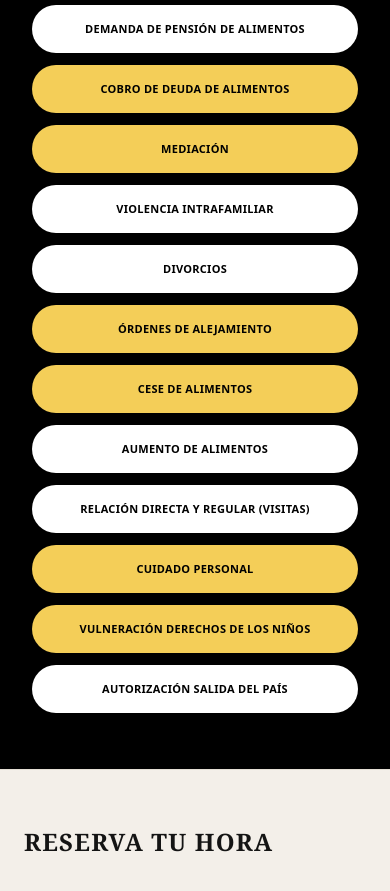
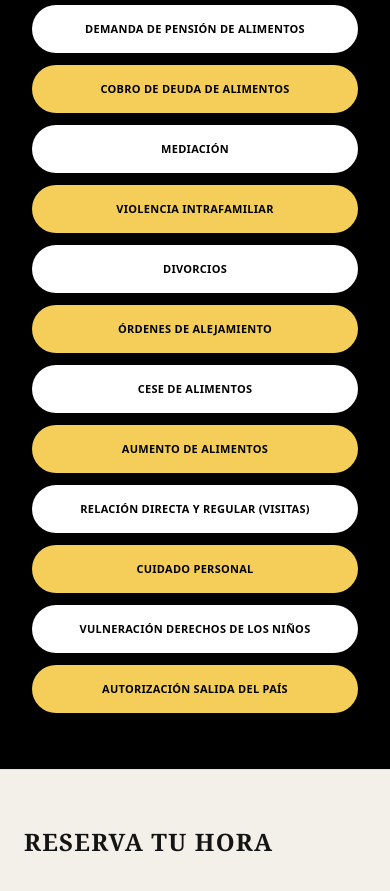
Before and after one commit to prucciabogada-ship-it/abogadadefamilias, a React (Vite) app: page / in a window 390 px wide. Shown: the part 2360-3251 px from the top of the page. Built offline with nearby package versions, Linux system fonts and the light colour scheme; grey boxes are pictures that could not be loaded; a web font is replaced by a local one.

Commit message:
Update App.tsx

```diff
--- a/src/App.tsx
+++ b/src/App.tsx
@@ -196,7 +196,7 @@ export default function App() {
           </div>
         </section>
 
-        {/* SECCIÓN 3: NUESTROS SERVICIOS */}
+        {/* SECCIÓN 3: NUESTROS SERVICIOS (COLOR RESPONSIVO MÓVIL vs DESKTOP) */}
         <section id="servicios" className="bg-black text-white px-8 sm:px-12 lg:px-14 py-14 sm:py-20">
           <div className="grid grid-cols-1 md:grid-cols-12 gap-8 sm:gap-10 items-start">
             <div className="md:col-span-5 space-y-6">
@@ -216,41 +216,63 @@ export default function App() {
             </div>
 
             <div className="md:col-span-7 grid grid-cols-1 sm:grid-cols-2 gap-3 pt-2">
-              {/* CAMBIADO A BLANCO CON TEXTO NEGRO */}
-              <div className="flex items-center justify-center px-4 py-3 bg-white text-black rounded-full text-center text-[11px] sm:text-[12px] font-bold uppercase tracking-wide leading-tight min-h-[48px] shadow-sm">
+              {/* 1. Blanco en Móvil / Blanco en Desktop */}
+              <div className="flex items-center justify-center px-4 py-3 bg-white sm:bg-white text-black rounded-full text-center text-[11px] sm:text-[12px] font-bold uppercase tracking-wide leading-tight min-h-[48px] shadow-sm">
                 DEMANDA DE PENSIÓN DE ALIMENTOS
               </div>
-              <div className="flex items-center justify-center px-4 py-3 bg-[#F4CE58] text-black rounded-full text-center text-[11px] sm:text-[12px] font-bold uppercase tracking-wide leading-tight min-h-[48px] shadow-sm">
+
+              {/* 2. Amarillo en Móvil / Amarillo en Desktop */}
+              <div className="flex items-center justify-center px-4 py-3 bg-[#F4CE58] sm:bg-[#F4CE58] text-black rounded-full text-center text-[11px] sm:text-[12px] font-bold uppercase tracking-wide leading-tight min-h-[48px] shadow-sm">
                 COBRO DE DEUDA DE ALIMENTOS
               </div>
-              <div className="flex items-center justify-center px-4 py-3 bg-[#F4CE58] text-black rounded-full text-center text-[11px] sm:text-[12px] font-bold uppercase tracking-wide leading-tight min-h-[48px] shadow-sm">
+
+              {/* 3. Blanco en Móvil / Amarillo en Desktop */}
+              <div className="flex items-center justify-center px-4 py-3 bg-white sm:bg-[#F4CE58] text-black rounded-full text-center text-[11px] sm:text-[12px] font-bold uppercase tracking-wide leading-tight min-h-[48px] shadow-sm">
                 MEDIACIÓN
               </div>
-              <div className="flex items-center justify-center px-4 py-3 bg-white text-black rounded-full text-center text-[11px] sm:text-[12px] font-bold uppercase tracking-wide leading-tight min-h-[48px] shadow-sm">
+
+              {/* 4. Amarillo en Móvil / Blanco en Desktop */}
+              <div className="flex items-center justify-center px-4 py-3 bg-[#F4CE58] sm:bg-white text-black rounded-full text-center text-[11px] sm:text-[12px] font-bold uppercase tracking-wide leading-tight min-h-[48px] shadow-sm">
                 VIOLENCIA INTRAFAMILIAR
               </div>
-              <div className="flex items-center justify-center px-4 py-3 bg-white text-black rounded-full text-center text-[11px] sm:text-[12px] font-bold uppercase tracking-wide leading-tight min-h-[48px] shadow-sm">
+
+              {/* 5. Blanco en Móvil / Blanco en Desktop */}
+              <div className="flex items-center justify-center px-4 py-3 bg-white sm:bg-white text-black rounded-full text-center text-[11px] sm:text-[12px] font-bold uppercase tracking-wide leading-tight min-h-[48px] shadow-sm">
                 DIVORCIOS
               </div>
-              <div className="flex items-center justify-center px-4 py-3 bg-[#F4CE58] text-black rounded-full text-center text-[11px] sm:text-[12px] font-bold uppercase tracking-wide leading-tight min-h-[48px] shadow-sm">
+
+              {/* 6. Amarillo en Móvil / Amarillo en Desktop */}
+              <div className="flex items-center justify-center px-4 py-3 bg-[#F4CE58] sm:bg-[#F4CE58] text-black rounded-full text-center text-[11px] sm:text-[12px] font-bold uppercase tracking-wide leading-tight min-h-[48px] shadow-sm">
                 ÓRDENES DE ALEJAMIENTO
               </div>
-              <div className="flex items-center justify-center px-4 py-3 bg-[#F4CE58] text-black rounded-full text-center text-[11px] sm:text-[12px] font-bold uppercase tracking-wide leading-tight min-h-[48px] shadow-sm">
+
+              {/* 7. Blanco en Móvil / Amarillo en Desktop */}
+              <div className="flex items-center justify-center px-4 py-3 bg-white sm:bg-[#F4CE58] text-black rounded-full text-center text-[11px] sm:text-[12px] font-bold uppercase tracking-wide leading-tight min-h-[48px] shadow-sm">
                 CESE DE ALIMENTOS
               </div>
-              <div className="flex items-center justify-center px-4 py-3 bg-white text-black rounded-full text-center text-[11px] sm:text-[12px] font-bold uppercase tracking-wide leading-tight min-h-[48px] shadow-sm">
+
+              {/* 8. Amarillo en Móvil / Blanco en Desktop */}
+              <div className="flex items-center justify-center px-4 py-3 bg-[#F4CE58] sm:bg-white text-black rounded-full text-center text-[11px] sm:text-[12px] font-bold uppercase tracking-wide leading-tight min-h-[48px] shadow-sm">
                 AUMENTO DE ALIMENTOS
               </div>
-              <div className="flex items-center justify-center px-4 py-3 bg-white text-black rounded-full text-center text-[11px] sm:text-[12px] font-bold uppercase tracking-wide leading-tight min-h-[48px] shadow-sm">
+
+              {/* 9. Blanco en Móvil / Blanco en Desktop */}
+              <div className="flex items-center justify-center px-4 py-3 bg-white sm:bg-white text-black rounded-full text-center text-[11px] sm:text-[12px] font-bold uppercase tracking-wide leading-tight min-h-[48px] shadow-sm">
                 RELACIÓN DIRECTA Y REGULAR (VISITAS)
               </div>
-              <div className="flex items-center justify-center px-4 py-3 bg-[#F4CE58] text-black rounded-full text-center text-[11px] sm:text-[12px] font-bold uppercase tracking-wide leading-tight min-h-[48px] shadow-sm">
+
+              {/* 10. Amarillo en Móvil / Amarillo en Desktop */}
+              <div className="flex items-center justify-center px-4 py-3 bg-[#F4CE58] sm:bg-[#F4CE58] text-black rounded-full text-center text-[11px] sm:text-[12px] font-bold uppercase tracking-wide leading-tight min-h-[48px] shadow-sm">
                 CUIDADO PERSONAL
               </div>
-              <div className="flex items-center justify-center px-4 py-3 bg-[#F4CE58] text-black rounded-full text-center text-[11px] sm:text-[12px] font-bold uppercase tracking-wide leading-tight min-h-[48px] shadow-sm">
+
+              {/* 11. Blanco en Móvil / Amarillo en Desktop */}
+              <div className="flex items-center justify-center px-4 py-3 bg-white sm:bg-[#F4CE58] text-black rounded-full text-center text-[11px] sm:text-[12px] font-bold uppercase tracking-wide leading-tight min-h-[48px] shadow-sm">
                 VULNERACIÓN DERECHOS DE LOS NIÑOS
               </div>
-              <div className="flex items-center justify-center px-4 py-3 bg-white text-black rounded-full text-center text-[11px] sm:text-[12px] font-bold uppercase tracking-wide leading-tight min-h-[48px] shadow-sm">
+
+              {/* 12. Amarillo en Móvil / Blanco en Desktop */}
+              <div className="flex items-center justify-center px-4 py-3 bg-[#F4CE58] sm:bg-white text-black rounded-full text-center text-[11px] sm:text-[12px] font-bold uppercase tracking-wide leading-tight min-h-[48px] shadow-sm">
                 AUTORIZACIÓN SALIDA DEL PAÍS
               </div>
             </div>
```
